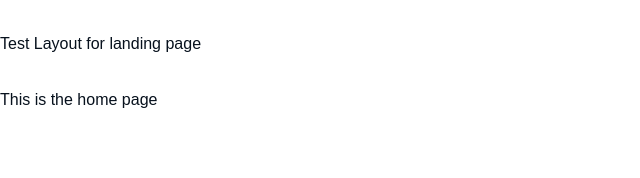
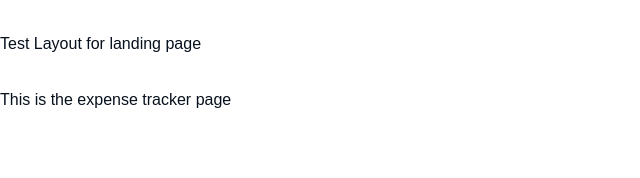
Before and after one commit to ayodeji1167/finance-tracker, a React (Vite) app: page / in a window 1280 px wide. Shown: the top 178 px of the page, without its empty margins (0-640 px from the left). Built offline with nearby package versions, Linux system fonts and the light colour scheme.

Commit message:
setup expense tracker route

```diff
--- a/src/features/landing/components/Home.tsx
+++ b/src/features/expense-tracker/components/Home.tsx
@@ -1,5 +1,5 @@
 import React from 'react';
 
 export function Home() {
-  return <div>This is the home page</div>;
+  return <div>This is the expense tracker page</div>;
 }
--- a/src/features/landing/components/Layout.tsx
+++ b/src/features/expense-tracker/components/Layout.tsx
@@ -1,5 +1,5 @@
 import { Box } from '@chakra-ui/react';
-import React, { ReactNode } from 'react';
+import { ReactNode } from 'react';
 
 export default function Layout({ children }: { children: ReactNode }) {
   return (
--- a/src/features/landing/routes/index.tsx
+++ b/src/features/expense-tracker/routes/index.tsx
@@ -4,7 +4,7 @@ import { Outlet, RouteObject } from 'react-router-dom';
 import Layout from '../components/Layout';
 const { Home } = lazyImport(() => import('../components/Home'), 'Home');
 
-export const LandingPageRouteList: RouteObject[] = [
+export const ExpenseTrackerRouteList: RouteObject[] = [
   {
     index: true,
     element: <Home />,
@@ -16,9 +16,9 @@ const LandingPageRouteOutlet = (
     <Outlet />
   </Layout>
 );
-export const LandingPageRoutes: RouteObject = {
+export const ExpenseTrackerPageRoutes: RouteObject = {
   path: '',
   element: LandingPageRouteOutlet,
   errorElement: <RouteError />,
-  children: LandingPageRouteList,
+  children: ExpenseTrackerRouteList,
 };
--- a/src/routes/routeList.tsx
+++ b/src/routes/routeList.tsx
@@ -1,7 +1,7 @@
 import { LogoLoader } from '@/components/elements/loader/Loader';
 import { RouteError } from '@/components/error/ErrorElement';
 import { AuthRoutes } from '@/features/auth/routes';
-import { LandingPageRoutes } from '@/features/landing/routes';
+import { ExpenseTrackerPageRoutes } from '@/features/expense-tracker/routes';
 import { Box } from '@chakra-ui/react';
 import { Suspense } from 'react';
 import { Outlet, RouteObject } from 'react-router-dom';
@@ -21,7 +21,7 @@ export const RoutesList: RouteObject[] = [
       </Suspense>
     ),
     errorElement: <RouteError />,
-    children: [LandingPageRoutes, AuthRoutes],
+    children: [ExpenseTrackerPageRoutes, AuthRoutes],
   },
   {
     path: '*',
```
